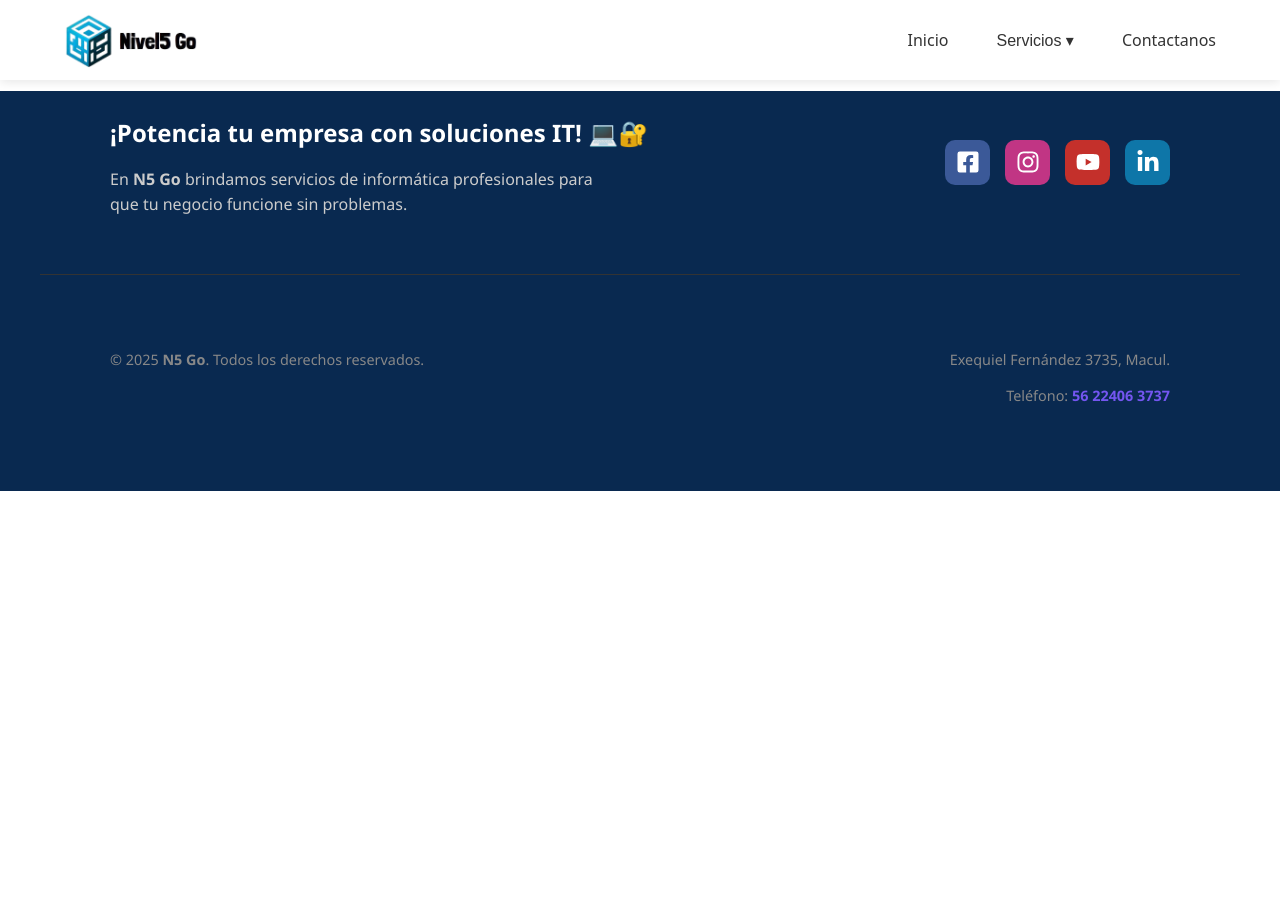
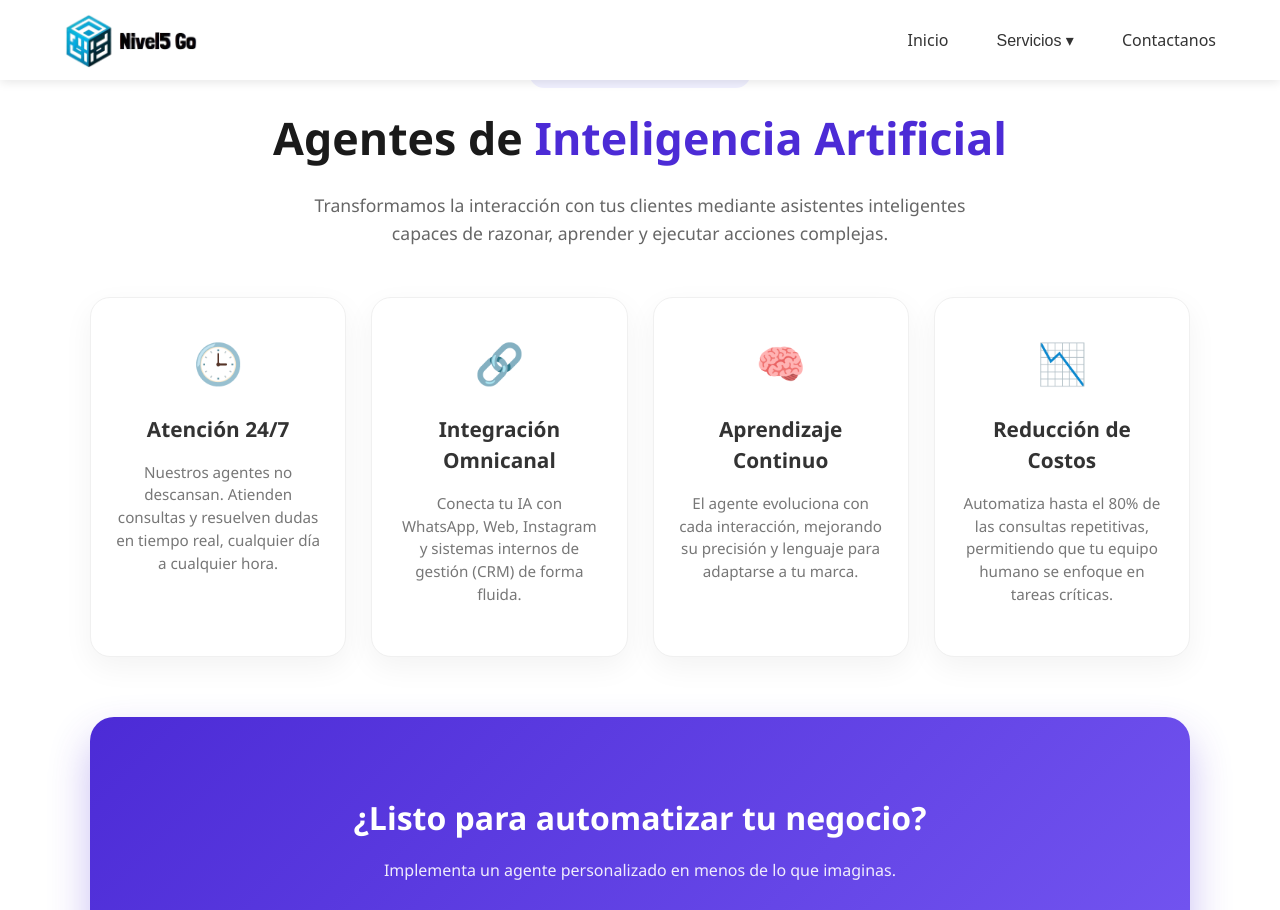
Before and after one commit to landuuu-dev/n5go-renovacion, a React (Vite) app: page /servicios/AgenteIa in a window 1280 px wide. Shown: the top 910 px of the page. Before the commit the page ends 800 px from the top, so only its background shows below. Built offline with nearby package versions, Linux system fonts and the light colour scheme.

Commit message:
estilos arreglados, correcion de formulario y servicio agente agregado

```diff
--- a/src/App.tsx
+++ b/src/App.tsx
@@ -9,6 +9,8 @@ import { DesarrolloSoftware } from "./pages/servicios/DesarrolloSoftware";
 import { CorreosEmpresariales } from "./pages/servicios/CorreosEmpresariales";
 import { Contactanos } from "./pages/Contactanos";
 import { Footer } from "./componentes/Footer";
+import { AgenteIa } from "./pages/servicios/AgenteIa";
+
 function App() {
   return (
     <>
@@ -31,6 +33,7 @@ function App() {
             element={<CorreosEmpresariales />}
           />
           <Route path="/Contactanos" element={<Contactanos />} />
+          <Route path="/servicios/AgenteIa" element={<AgenteIa />}></Route>
 
           <Route path="*" element={<h1>404 - No encontrado</h1>} />
         </Routes>
--- a/src/componentes/Header.tsx
+++ b/src/componentes/Header.tsx
@@ -54,6 +54,10 @@ export const Header = () => {
               >
                 Correos Empresariales
               </Link>
+
+              <Link to="/servicios/AgenteIa" onClick={() => setIsOpen(false)}>
+                Agente IA
+              </Link>
             </div>
           )}
         </div>
--- a/src/pages/Contactanos.css
+++ b/src/pages/Contactanos.css
@@ -4,6 +4,7 @@
   max-width: 1000px; /* Un poco más estrecho para que el formulario se vea mejor */
   margin: 0 auto;
   font-family: "Segoe UI", Tahoma, Geneva, Verdana, sans-serif;
+  max-width: 70%;
 }
 
 /* --- BLOQUE DE INFORMACIÓN SUPERIOR (CLICK PARA COPIAR) --- */
@@ -230,3 +231,40 @@
   flex-direction: column;
   justify-content: flex-start;
 }
+
+/* --- RADIO BUTTONS (ACTUALIZADO A UNA COLUMNA) --- */
+.radio-group {
+  display: flex; /* Cambiamos de grid a flex para mejor control vertical */
+  flex-direction: column; /* Alineación vertical: una debajo de otra */
+  gap: 10px; /* Espacio entre cada opción */
+  margin-top: 10px;
+  background: #f9f9fb;
+  padding: 20px;
+  border-radius: 12px;
+  border: 1px solid #f0f0f5;
+}
+
+.radio-label {
+  font-weight: 500 !important;
+  font-size: 0.95rem;
+  display: flex;
+  align-items: center;
+  gap: 12px;
+  cursor: pointer;
+  padding: 10px; /* Un poco más de padding para que sea fácil clickear */
+  border-radius: 8px;
+  transition: all 0.2s ease;
+}
+
+.radio-label:hover {
+  background: #f0f0ff; /* Efecto hover sutil al pasar el mouse */
+  color: #4c2bd6;
+}
+
+.radio-group input[type="radio"] {
+  accent-color: #4c2bd6; /* Color morado corporativo */
+  width: 20px;
+  height: 20px;
+  cursor: pointer;
+  flex-shrink: 0;
+}
--- a/src/pages/Contactanos.tsx
+++ b/src/pages/Contactanos.tsx
@@ -3,22 +3,21 @@ import "./Contactanos.css";
 
 export const Contactanos: React.FC = () => {
   const [mensajeCopiado, setMensajeCopiado] = useState<string | null>(null);
+  // Estado para la opción seleccionada
+  const [servicioSeleccionado, setServicioSeleccionado] = useState<string>("");
 
   const mostrarAviso = (label: string) => {
     setMensajeCopiado(`${label} copiado`);
     setTimeout(() => setMensajeCopiado(null), 2000);
   };
 
-  // Esta función es la que garantiza el copiado
   const copyToClipboard = (text: string, label: string) => {
-    // Intento 1: API Moderna (Solo funciona en HTTPS/Localhost)
     if (navigator.clipboard && window.isSecureContext) {
       navigator.clipboard
         .writeText(text)
         .then(() => mostrarAviso(label))
         .catch(() => fallbackCopy(text, label));
     } else {
-      // Intento 2: Método manual (Funciona siempre)
       fallbackCopy(text, label);
     }
   };
@@ -26,31 +25,32 @@ export const Contactanos: React.FC = () => {
   const fallbackCopy = (text: string, label: string) => {
     const textArea = document.createElement("textarea");
     textArea.value = text;
-
-    // Aseguramos que el textarea no se vea pero esté en el DOM
     textArea.style.position = "fixed";
     textArea.style.left = "-9999px";
     textArea.style.top = "0";
     document.body.appendChild(textArea);
-
     textArea.focus();
     textArea.select();
-
     try {
       const successful = document.execCommand("copy");
-      if (successful) {
-        mostrarAviso(label);
-      }
+      if (successful) mostrarAviso(label);
     } catch (err) {
       console.error("Error fatal al copiar", err);
     }
-
     document.body.removeChild(textArea);
   };
 
+  const servicios = [
+    "Soporte Computacional",
+    "Data Center",
+    "Servidor Virtual Privado",
+    "Correos Corporativos",
+    "Soluciones Informáticas",
+    "Seguridad Informática",
+  ];
+
   return (
     <section className="soporte-container">
-      {/* Mensaje flotante que confirma el copiado */}
       {mensajeCopiado && <div className="toast-copiado">{mensajeCopiado}</div>}
 
       <div className="soporte-header">
@@ -103,12 +103,36 @@ export const Contactanos: React.FC = () => {
           </label>
           <input type="email" required />
         </div>
+
         <div className="form-group">
           <label>
             Mensaje <span className="required">*</span>
           </label>
           <textarea rows={4} required></textarea>
         </div>
+
+        {/* NUEVAS OPCIONES MÚLTIPLES */}
+        <div className="form-group">
+          <label>
+            Servicio de interés <span className="required">*</span>
+          </label>
+          <div className="radio-group">
+            {servicios.map((servicio) => (
+              <label key={servicio} className="radio-label">
+                <input
+                  type="radio"
+                  name="servicio"
+                  value={servicio}
+                  checked={servicioSeleccionado === servicio}
+                  onChange={(e) => setServicioSeleccionado(e.target.value)}
+                  required
+                />
+                {servicio}
+              </label>
+            ))}
+          </div>
+        </div>
+
         <button type="submit" className="btn-enviar">
           Enviar Mensaje
         </button>
--- a/src/pages/Home.tsx
+++ b/src/pages/Home.tsx
@@ -102,7 +102,7 @@ export const Home = () => {
           </Link>
 
           {/* Card 5: IA */}
-          <Link to="/servicios/ia" className="service-card">
+          <Link to="/servicios/AgenteIa" className="service-card">
             <div className="service-icon">
               <img src={agenteIa} alt="Icono IA" />
             </div>
--- /dev/null
+++ b/src/pages/servicios/AgenteIa.tsx
@@ -0,0 +1,73 @@
+import React from "react";
+import "./estiloServicio/AgenteIa.css";
+import { useNavigate } from "react-router-dom";
+
+export const AgenteIa: React.FC = () => {
+  const navigate = useNavigate();
+  const caracteristicas = [
+    {
+      titulo: "Atención 24/7",
+      descripcion:
+        "Nuestros agentes no descansan. Atienden consultas y resuelven dudas en tiempo real, cualquier día a cualquier hora.",
+      icono: "🕒",
+    },
+    {
+      titulo: "Integración Omnicanal",
+      descripcion:
+        "Conecta tu IA con WhatsApp, Web, Instagram y sistemas internos de gestión (CRM) de forma fluida.",
+      icono: "🔗",
+    },
+    {
+      titulo: "Aprendizaje Continuo",
+      descripcion:
+        "El agente evoluciona con cada interacción, mejorando su precisión y lenguaje para adaptarse a tu marca.",
+      icono: "🧠",
+    },
+    {
+      titulo: "Reducción de Costos",
+      descripcion:
+        "Automatiza hasta el 80% de las consultas repetitivas, permitiendo que tu equipo humano se enfoque en tareas críticas.",
+      icono: "📉",
+    },
+  ];
+
+  return (
+    <div className="agente-container">
+      <div className="agente-header">
+        <span className="badge-ia">Soluciones Avanzadas</span>
+        <h1>
+          Agentes de{" "}
+          <span className="highlight-purple">Inteligencia Artificial</span>
+        </h1>
+        <p className="agente-subtitle">
+          Transformamos la interacción con tus clientes mediante asistentes
+          inteligentes capaces de razonar, aprender y ejecutar acciones
+          complejas.
+        </p>
+      </div>
+
+      <div className="agente-grid">
+        {caracteristicas.map((item, index) => (
+          <div className="agente-card" key={index}>
+            <div className="card-icon">{item.icono}</div>
+            <h3>{item.titulo}</h3>
+            <p>{item.descripcion}</p>
+          </div>
+        ))}
+      </div>
+
+      <div className="ia-footer-banner">
+        <div className="banner-content">
+          <h2>¿Listo para automatizar tu negocio?</h2>
+          <p>Implementa un agente personalizado en menos de lo que imaginas.</p>
+          <button
+            onClick={() => navigate("/Contactanos")}
+            className="btn-agente"
+          >
+            Contactanos
+          </button>
+        </div>
+      </div>
+    </div>
+  );
+};
--- /dev/null
+++ b/src/pages/servicios/estiloServicio/AgenteIa.css
@@ -0,0 +1,133 @@
+/* --- CONTENEDOR PRINCIPAL --- */
+.agente-container {
+  max-width: 1100px;
+  margin: 0 auto;
+  padding: 60px 20px;
+  font-family: "Segoe UI", Roboto, sans-serif;
+}
+
+/* --- HEADER --- */
+.agente-header {
+  text-align: center;
+  margin-bottom: 50px;
+}
+
+.badge-ia {
+  background-color: #f0f0ff;
+  color: #4c2bd6;
+  padding: 6px 15px;
+  border-radius: 20px;
+  font-size: 0.85rem;
+  font-weight: 700;
+  text-transform: uppercase;
+  letter-spacing: 1px;
+}
+
+.agente-header h1 {
+  font-size: 2.8rem;
+  color: #1a1a1a;
+  margin: 20px 0;
+  font-weight: 800;
+}
+
+.highlight-purple {
+  color: #4c2bd6;
+}
+
+.agente-subtitle {
+  color: #666;
+  font-size: 1.1rem;
+  max-width: 700px;
+  margin: 0 auto;
+  line-height: 1.6;
+}
+
+/* --- GRID DE TARJETAS --- */
+.agente-grid {
+  display: grid;
+  grid-template-columns: repeat(auto-fit, minmax(250px, 1fr));
+  gap: 25px;
+  margin-bottom: 60px;
+}
+
+.agente-card {
+  background: #fff;
+  padding: 35px 25px;
+  border-radius: 20px;
+  border: 1px solid #f0f0f0;
+  box-shadow: 0 10px 30px rgba(0, 0, 0, 0.05);
+  transition: all 0.3s ease;
+  text-align: center;
+}
+
+.agente-card:hover {
+  transform: translateY(-10px);
+  border-color: #4c2bd6;
+  box-shadow: 0 15px 40px rgba(76, 43, 214, 0.12);
+}
+
+.card-icon {
+  font-size: 2.5rem;
+  margin-bottom: 20px;
+}
+
+.agente-card h3 {
+  color: #333;
+  margin-bottom: 15px;
+  font-size: 1.3rem;
+  font-weight: 700;
+}
+
+.agente-card p {
+  color: #777;
+  font-size: 0.95rem;
+  line-height: 1.5;
+}
+
+/* --- BANNER INFERIOR --- */
+.ia-footer-banner {
+  background: linear-gradient(135deg, #4c2bd6 0%, #7456f1 100%);
+  border-radius: 24px;
+  padding: 50px 40px;
+  color: white;
+  text-align: center;
+  box-shadow: 0 20px 40px rgba(76, 43, 214, 0.3);
+}
+
+.banner-content h2 {
+  font-size: 2rem;
+  margin-bottom: 10px;
+}
+
+.banner-content p {
+  opacity: 0.9;
+  margin-bottom: 30px;
+}
+
+.btn-agente {
+  background-color: #fff;
+  color: #4c2bd6;
+  border: none;
+  padding: 15px 35px;
+  border-radius: 12px;
+  font-weight: 700;
+  font-size: 1rem;
+  cursor: pointer;
+  transition: all 0.3s ease;
+}
+
+.btn-agente:hover {
+  background-color: #f0f0f0;
+  transform: scale(1.05);
+}
+
+/* --- RESPONSIVO --- */
+@media (max-width: 768px) {
+  .agente-header h1 {
+    font-size: 2rem;
+  }
+
+  .ia-footer-banner {
+    padding: 40px 20px;
+  }
+}
--- a/src/pages/servicios/estiloServicio/Service.css
+++ b/src/pages/servicios/estiloServicio/Service.css
@@ -2,7 +2,7 @@
 
 .soporte-container {
   padding: 50px 40px 40px 40px;
-  max-width: 1200px;
+  max-width: 1400px;
   margin: 0 auto;
   font-family: "Segoe UI", Tahoma, Geneva, Verdana, sans-serif;
   color: #333;
```
